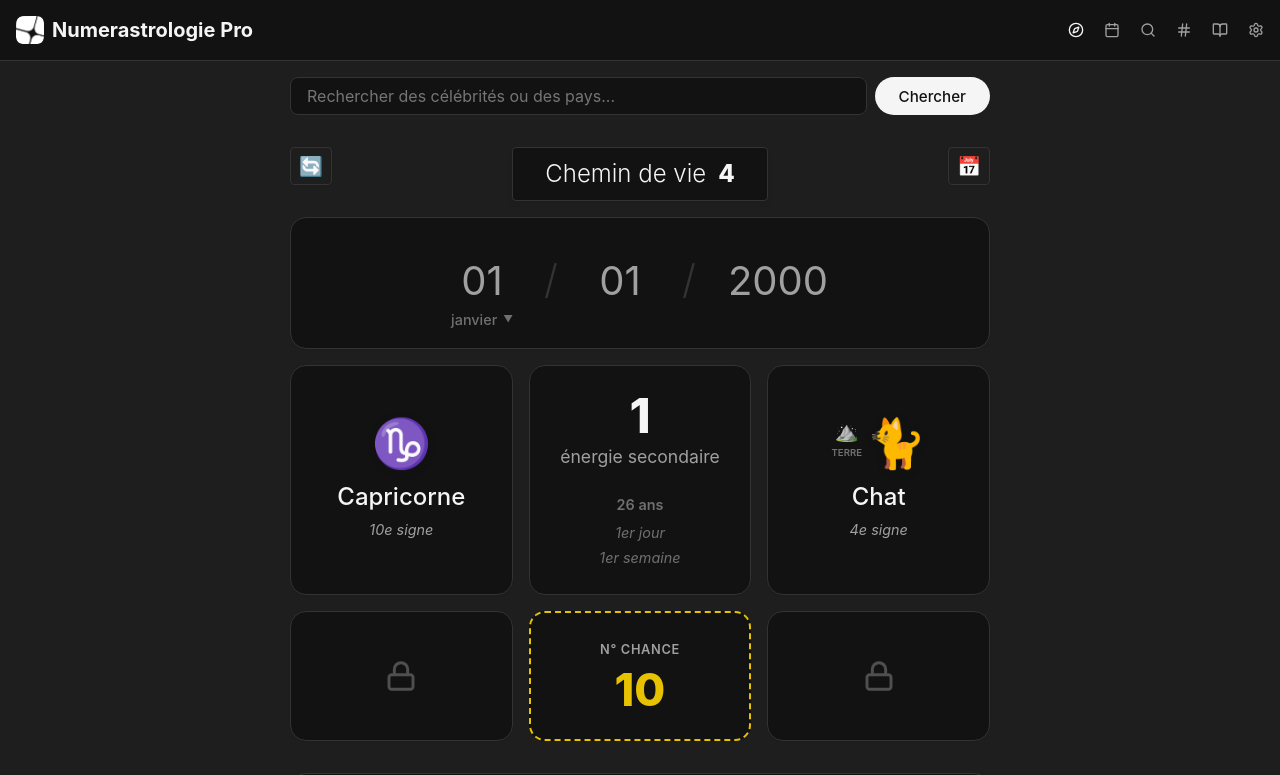
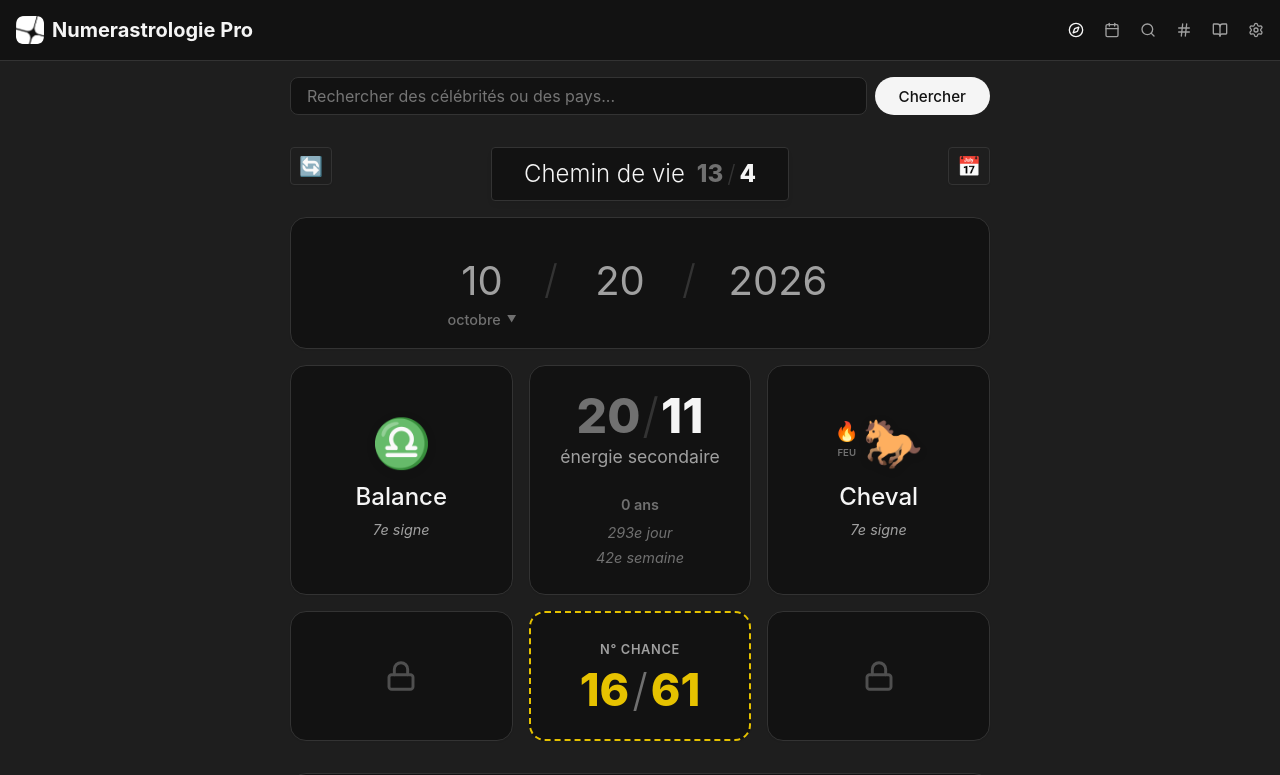
Before and after one commit to dawdesign/Numerastrologie-Pro, a React (Vite) app: page / in a window 1280 px wide. Shown: the top 775 px of the page. Built offline with nearby package versions, Linux system fonts and the light colour scheme.

Commit message:
feat: implement calculator component with numerology and astrology calculation logic

```diff
--- a/index.html
+++ b/index.html
@@ -5,9 +5,15 @@
     <link rel="icon" type="image/png" href="/favicon.png" />
     <meta name="viewport" content="width=device-width, initial-scale=1.0, maximum-scale=1.0, user-scalable=no" />
     <title>Numerastrologie Pro</title>
-    <meta name="description" content="Numerastrologie Pro by DD22" />
+    <meta name="description" content="Numerastrologie Pro - Ne laissez pas vos choix les plus importants au hasard." />
+    <meta property="og:type" content="website" />
     <meta property="og:title" content="Numerastrologie Pro" />
-    <meta property="og:description" content="Numerastrologie Pro by DD22" />
+    <meta property="og:description" content="Ne laissez pas vos choix les plus importants au hasard." />
+    <meta property="og:image" content="/og-image.png" />
+    <meta name="twitter:card" content="summary_large_image" />
+    <meta name="twitter:title" content="Numerastrologie Pro" />
+    <meta name="twitter:description" content="Ne laissez pas vos choix les plus importants au hasard." />
+    <meta name="twitter:image" content="/og-image.png" />
   </head>
   <body>
     <div id="root"></div>
--- a/src/pages/Calculator.tsx
+++ b/src/pages/Calculator.tsx
@@ -51,17 +51,18 @@ export default function Calculator() {
     const yearInputRef = useRef<HTMLInputElement>(null);
 
     // Current date default (stored as strings to allow empty states and padding)
+    const today = new Date();
     const [month, setMonth] = useState<any>(() => {
         const stored = localStorage.getItem('profileMonth');
-        return stored ? stored : '01';
+        return stored ? stored : String(today.getMonth() + 1).padStart(2, '0');
     });
     const [day, setDay] = useState<any>(() => {
         const stored = localStorage.getItem('profileDay');
-        return stored ? stored : '01';
+        return stored ? stored : String(today.getDate()).padStart(2, '0');
     });
     const [year, setYear] = useState<any>(() => {
         const stored = localStorage.getItem('profileYear');
-        return stored ? stored : '2000';
+        return stored ? stored : String(today.getFullYear());
     });
 
     // Main Search state
--- a/src/pages/Equation.tsx
+++ b/src/pages/Equation.tsx
@@ -591,19 +591,7 @@ export default function Equation() {
                 position: 'relative',
                 marginBottom: 'var(--spacing-2xl)'
             }}>
-                {/* Decorative glow effect */}
-                <div style={{
-                    position: 'absolute',
-                    top: '-10%',
-                    right: '-10%',
-                    width: '140px',
-                    height: '140px',
-                    borderRadius: '50%',
-                    background: 'var(--accent-gold)',
-                    filter: 'blur(80px)',
-                    opacity: 0.08,
-                    pointerEvents: 'none'
-                }} />
+
 
                 <form onSubmit={handleSearch} style={{ display: 'flex', flexDirection: 'column', gap: 'var(--spacing-xl)' }}>
 
```
Also changed, not shown: public/og-image.png (added).
